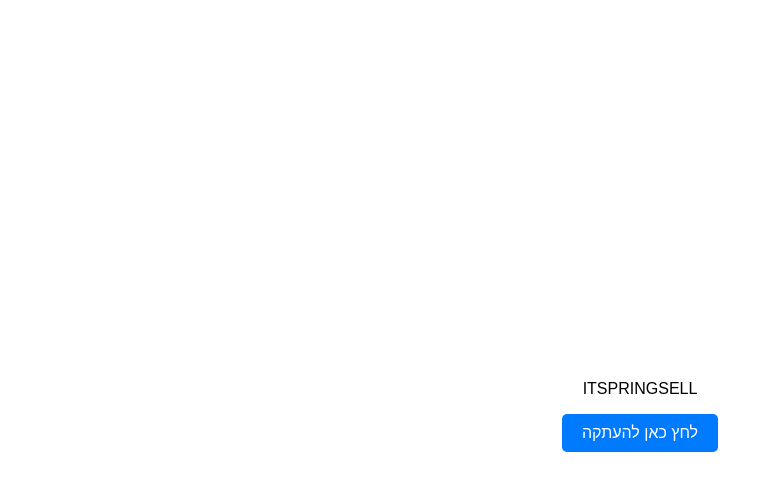
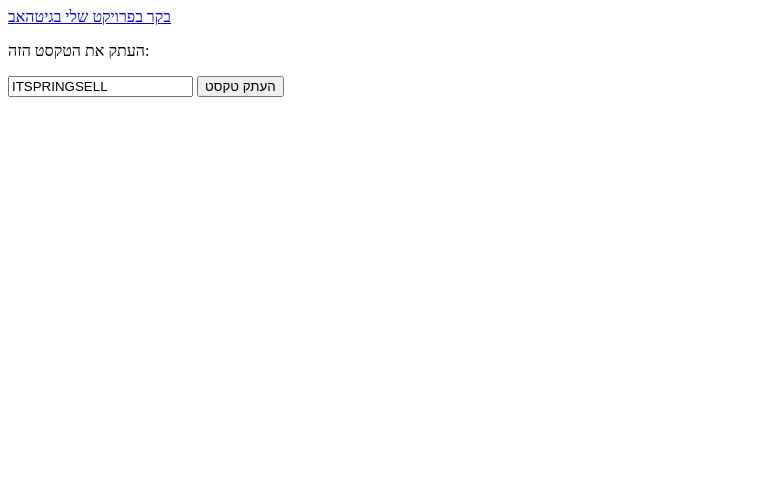
Before and after one commit to bitaocoin/copy-page, a plain HTML site: page index.html in a window 1280 px wide. Shown: the whole page, without its empty margins (0-773 px from the left). Drawn offline with Linux system fonts and the light colour scheme.

Commit message:
Add files via upload

```diff
--- a/index.html
+++ b/index.html
@@ -1,44 +1,28 @@
 <!DOCTYPE html>
 <html lang="he">
 <head>
-    <meta charset="UTF-8">
-    <meta name="viewport" content="width=device-width, initial-scale=1.0">
-    <title>העתקת טקסט</title>
-    <script>
-        function copyText(text) {
-            navigator.clipboard.writeText(text).then(() => {
-                alert("הטקסט הועתק!");
-            }).catch(err => {
-                console.error("שגיאה בהעתקה", err);
-            });
-        }
-    </script>
-    <style>
-        body {
-            display: flex;
-            justify-content: center;
-            align-items: center;
-            height: 100vh;
-            text-align: center;
-            font-family: Arial, sans-serif;
-        }
-        a {
-            display: inline-block;
-            padding: 10px 20px;
-            background-color: #007bff;
-            color: #fff;
-            text-decoration: none;
-            border-radius: 5px;
-        }
-        a:hover {
-            background-color: #0056b3;
-        }
-    </style>
+  <meta charset="UTF-8">
+  <meta name="viewport" content="width=device-width, initial-scale=1.0">
+  <title>קישור לגיטהאב עם העתקת טקסט</title>
 </head>
 <body>
-    <div>
-        <p id="text">ITSPRINGSELL</p>
-        <a href="#" onclick="copyText(document.getElementById('text').innerText); return false;">לחץ כאן להעתקה</a>
-    </div>
+  <!-- קישור לגיטהאב -->
+  <a href="https://github.com/username/repository" target="_blank">בקר בפרויקט שלי בגיטהאב</a>
+
+  <p>העתק את הטקסט הזה:</p>
+
+  <!-- טקסט להעתקה -->
+  <input type="text" value="ITSPRINGSELL" id="myInput">
+  <button onclick="copyText()">העתק טקסט</button>
+
+  <script>
+    function copyText() {
+      var copyText = document.getElementById("myInput");
+      copyText.select();
+      copyText.setSelectionRange(0, 99999); // בשביל דפדפנים ניידים
+      document.execCommand("copy");
+      alert("הטקסט הועתק: " + copyText.value);
+    }
+  </script>
 </body>
 </html>
```
